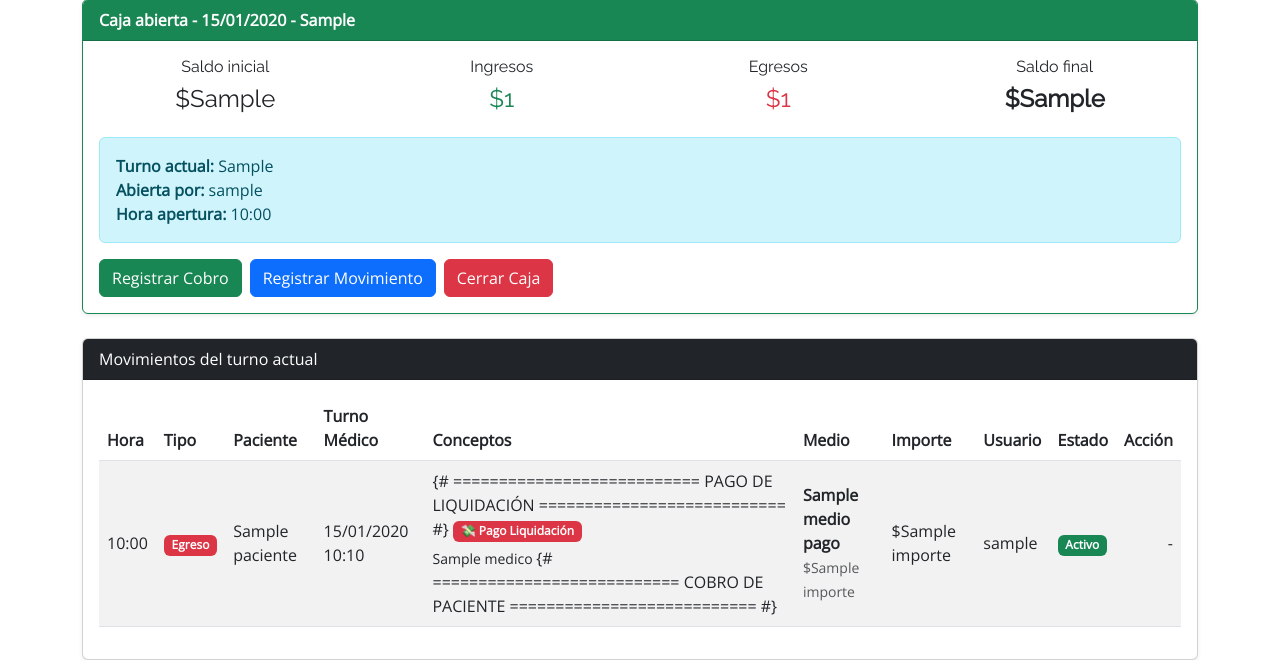
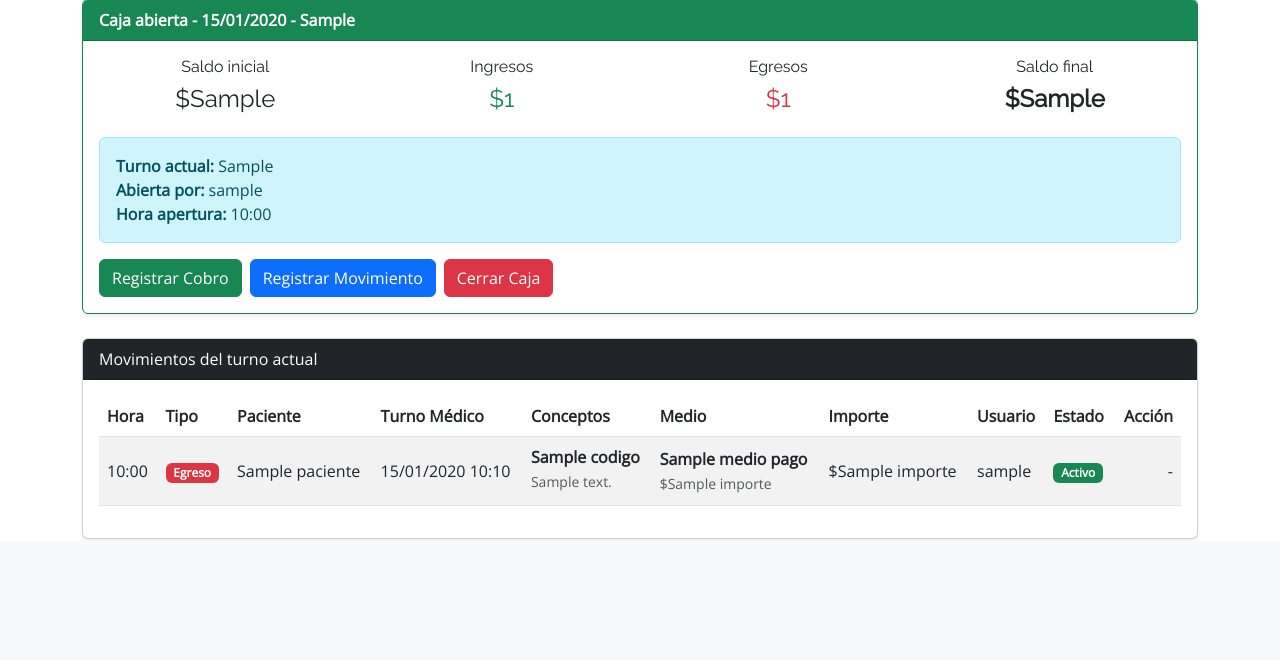
Before and after one commit to Santoni07/SanMartinConsultorio, a Django app: template caja/templates/caja/caja_home.html in a window 1280 px wide. Shown: the part 259-919 px from the top of the page. After the commit the page ends 798 px from the top, so only its background shows below. Run offline with Django 5.2, Linux system fonts and the light colour scheme; the template is opened without the code that fills it: most values are stand-ins (such as "Sample title", 1, 10 or a date in 2020); some libraries are stand-ins or nearby versions.

Commit message:
(feat) Cambios en el template

```diff
--- a/caja/templates/caja/caja_home.html
+++ b/caja/templates/caja/caja_home.html
@@ -153,41 +153,9 @@
 
                         <td>
 
-    {# ===========================
-       PAGO DE LIQUIDACIÓN
-       =========================== #}
-
-    {% if mov.pagoliquidacionmedica %}
-
-        <span class="badge bg-danger mb-1">
-
-            💸 Pago Liquidación
-
-        </span>
-
-        <br>
-
-        <small>
-
-            {{ mov.pagoliquidacionmedica.liquidacion.medico }}
-
-        </small>
-
-    {# ===========================
-       COBRO DE PACIENTE
-       =========================== #}
-
-    {% elif mov.detalles.exists %}
-
-        <span class="badge bg-success mb-1">
-
-            💰 Cobro
-
-        </span>
-
     {% for detalle in mov.detalles.all %}
 
-            <div class="mt-1">
+        <div class="mb-1">
 
             <strong>{{ detalle.codigo }}</strong>
 
@@ -201,29 +169,27 @@
 
         </div>
 
-        {% endfor %}
+    {% empty %}
 
-    {# ===========================
-       MOVIMIENTO MANUAL
-       =========================== #}
+    {% if mov.pagoliquidacionmedica %}
+
+        <strong>Pago Liquidación Médica</strong>
+
+        <br>
+
+        <small class="text-muted">
+
+            {{ mov.pagoliquidacionmedica.liquidacion.medico }}
+
+        </small>
 
     {% else %}
 
-        <span class="badge bg-primary mb-1">
-
-            📦 Movimiento Manual
-
-        </span>
-
-        <br>
-
-        <small>
-
-            {{ mov.concepto }}
-
-        </small>
+        {{ mov.concepto|default:"-" }}
 
     {% endif %}
+
+{% endfor %}
 
 </td>
         <td>
```
Lines whose indentation alone changed are shown as unchanged.
